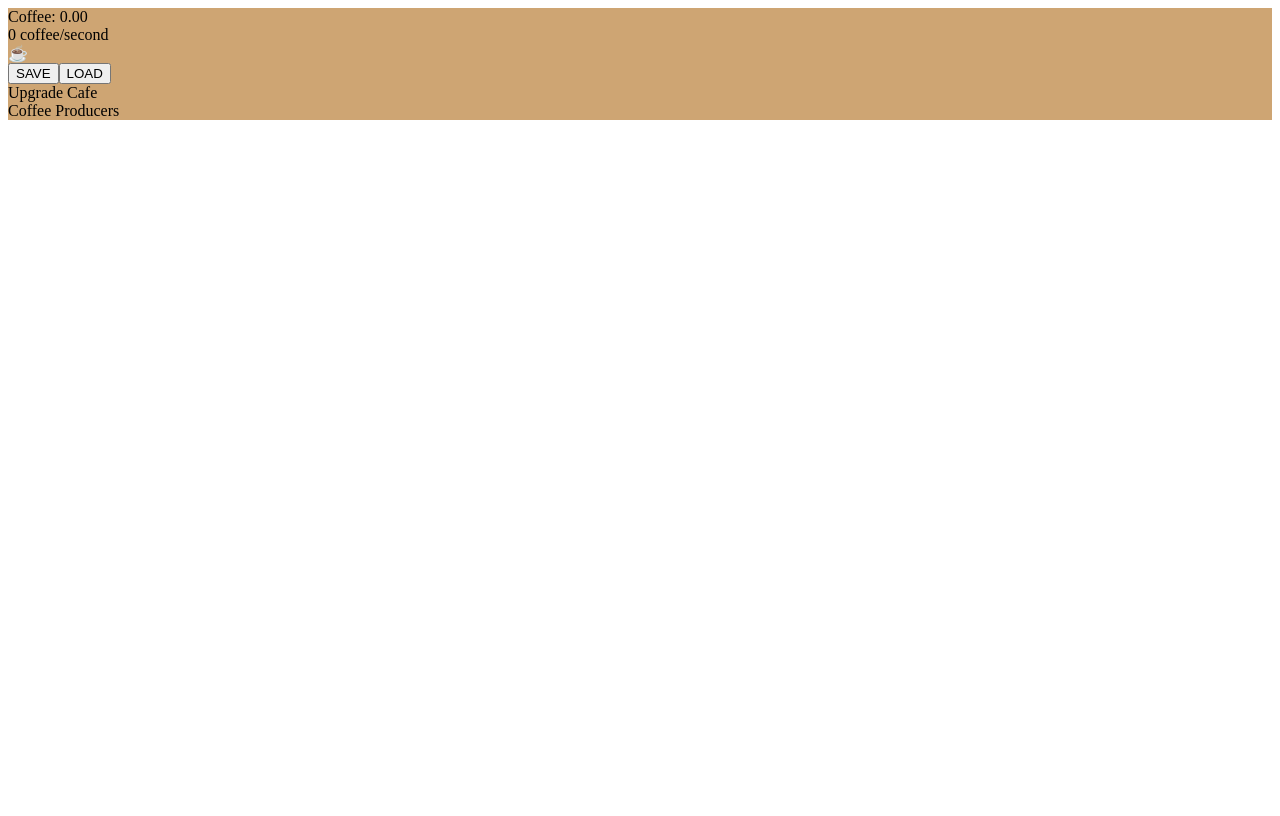
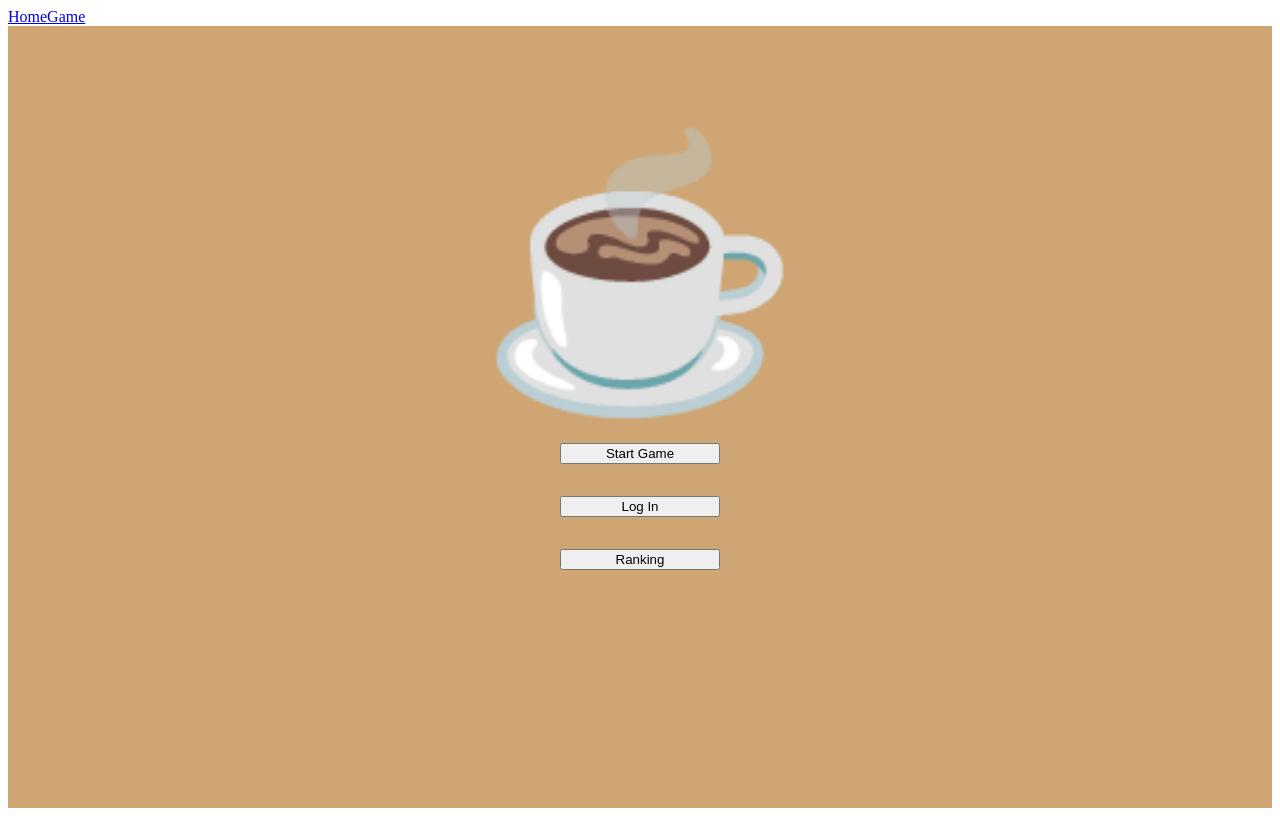
Before and after one commit to yvonneyangH/Coffee-game, a React app: page /#/ in a window 1280 px wide. Built offline with nearby package versions, Linux system fonts and the light colour scheme; the HTML template or start-up script is replaced by a standard one.

Commit message:
log in function in progress
log in function in progress

```diff
--- a/src/Components/App.js
+++ b/src/Components/App.js
@@ -19,26 +19,19 @@ const App = ()=> {
       console.log('hi');
     }
   }, [auth]);
+
   return (
-          <div>
-            <Routes>
-              <Route path='/' element={ <Game /> } />
-            </Routes>
-          </div>
+      <div>
+        <nav>
+          <Link to='/'>Home</Link>
+          <Link to='/game'>Game</Link>
+        </nav>
+        <Routes>
+          <Route path='/' element={ <Home /> } />
+          <Route path='/game' element={ <Game /> } />
+        </Routes>
+      </div>
   );
-
-  // return (
-  //     <div>
-  //       <nav>
-  //         <Link to='/'>Home</Link>
-  //         <Link to='/game'>Game</Link>
-  //       </nav>
-  //       <Routes>
-  //         <Route path='/' element={ <Home /> } />
-  //         <Route path='/game' element={ <Game /> } />
-  //       </Routes>
-  //     </div>
-  // );
 };
 
 export default App;
--- a/src/Components/Home.js
+++ b/src/Components/Home.js
@@ -4,11 +4,22 @@ import React from 'react';
 
 const Home = ()=> {
   return (
-    <div>
-      <h1 style={{color:"white"}}>Home</h1>
-      <div>
-        <h2 style={{color:"white"}}>welbome to home</h2>
+    <div id="homeDiv" style={{background:'#cea573',height:'97.76vh',textAlign:"center"}}>
+
+      <div id="homeContainer" style={{dispaly:"flex",alignItems:"center",flexDirection:"column",justifyContent:"center",textAlign:"center",marginLeft:"5rem",marginRight:"5rem"}}>
+        <div style={{fontSize: "260px",textAlign:"center",paddingTop:"6rem"}}>☕️</div>
+        <div style={{textAlign:"center", paddingTop:"1rem",paddingBottom:"1rem"}}>
+          <button style={{width:"10rem"}}>Start Game</button>
+        </div>
+        <div style={{textAlign:"center",paddingTop:"1rem",paddingBottom:"1rem"}}>
+          <button style={{width:"10rem"}}>Log In</button>
+        </div>
+        <div style={{textAlign:"center",paddingTop:"1rem",paddingBottom:"1rem"}}>
+          <button style={{width:"10rem"}}>Ranking</button>
+        </div>
       </div>
+
+
     </div>
   );
 };
--- a/static/styles.css
+++ b/static/styles.css
@@ -27,7 +27,7 @@ nav {
   position: relative;
   display: flex;
   width: 100%;
-  height: 100vh;
+  height: 97.7vh;
   min-width: 650px;
 }
 .column {
```
